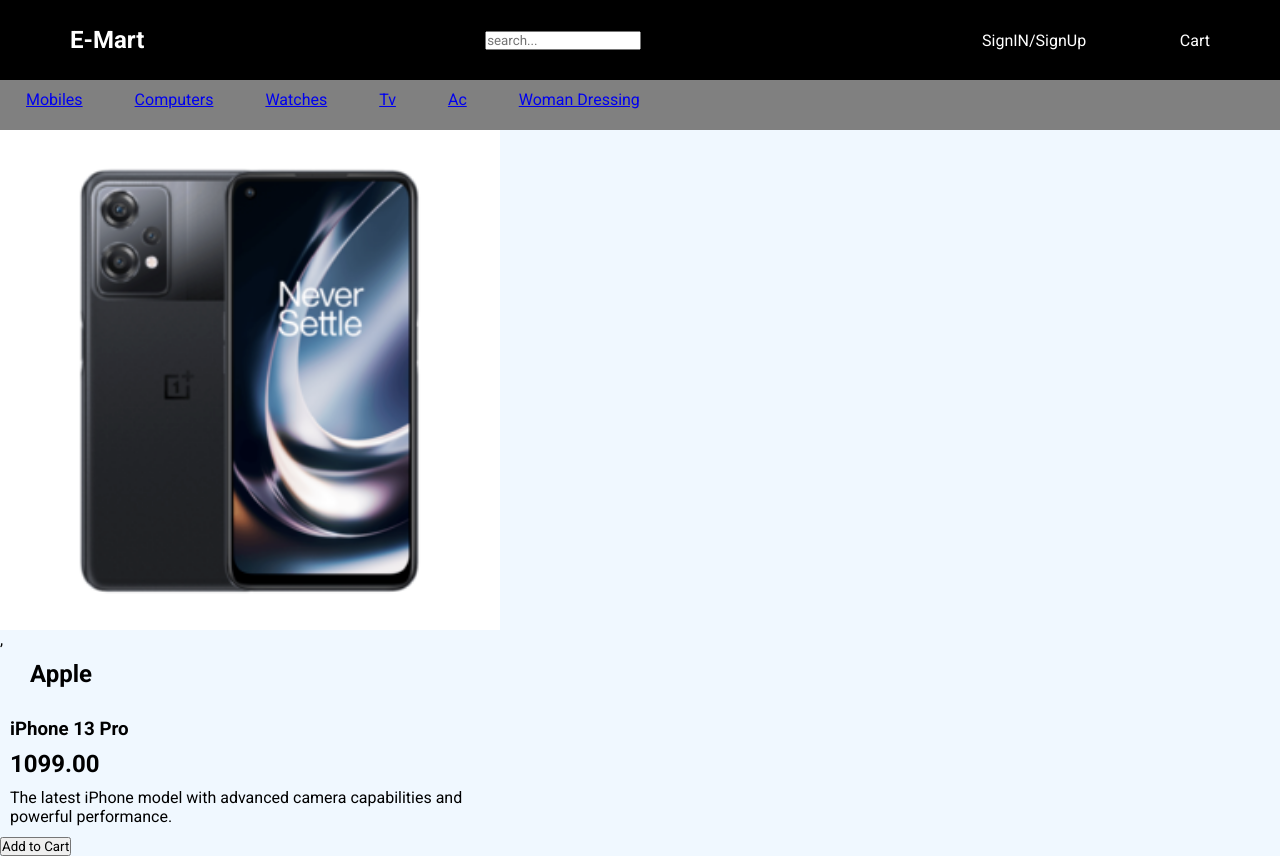
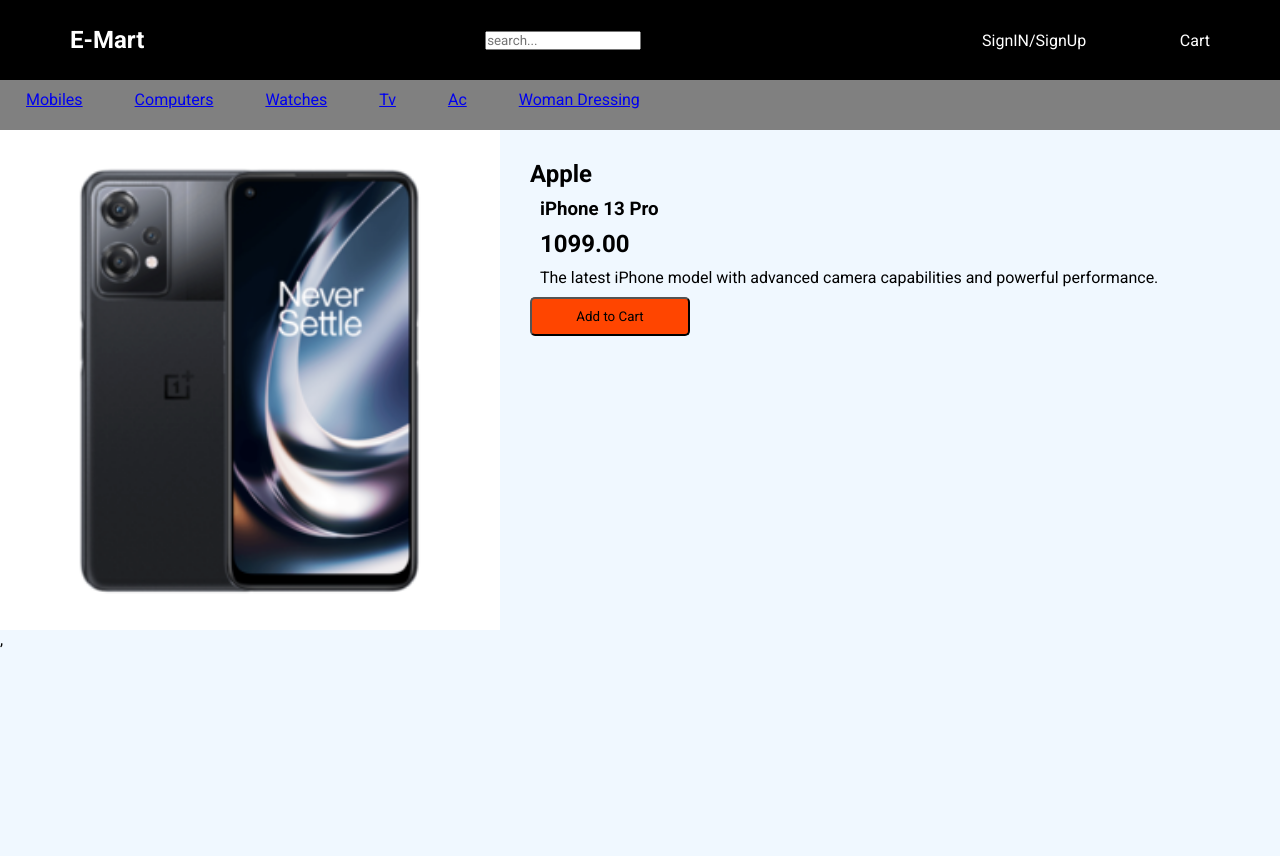
Before and after one commit to shravankgit/e-mart, a React (Vite) app: page /mobiles/1 in a window 1280 px wide. After the commit the page ends 800 px from the top, so only its background shows below. Built offline with nearby package versions, Linux system fonts and the light colour scheme.

Commit message:
small changes for the filter

```diff
--- a/src/App.css
+++ b/src/App.css
@@ -105,7 +105,7 @@
 }
 
 .ind-section {
-	display: flex;
+	display:flex;
 }
 
 .ind-image img {
@@ -117,7 +117,7 @@
 }
 
 .ind-details button {
-	background-color: rgb(240, 79, 20);
+	background-color: orangered;
 	padding: 10px;
 	width: 10rem;
 	border-radius: 5px;
--- a/src/singles/MobileSingle.jsx
+++ b/src/singles/MobileSingle.jsx
@@ -9,24 +9,23 @@
 
 const MobileSingle = () => {
 
-    const {id} = useParams()
+    const { id } = useParams()
 
-    const product = mobileData.find((item)=>item.id === id)
+    const product = mobileData.find((item) => item.id === id)
 
     console.log(id);
 
     return (
         <>
             <Navbar />
-      <div className="ind-image">
-            <div className='ind-section'>
+            <div className="ind-section">
+                <div className='ind-image'>
                     <img src={product.image} alt="" />
                 </div>
 
                 <div className="ind-details space">
                     <div className="ind-company">
                         <h2>{product.company}</h2>
-            </div>
                     </div>
 
                     <div className="ind-model space">
@@ -42,6 +41,7 @@
                     </div>
                     <button>Add to Cart</button>
                 </div>
+            </div>
 
         </>
     )
--- a/src/stores/pages/mobilePage.jsx
+++ b/src/stores/pages/mobilePage.jsx
@@ -24,6 +24,7 @@
 	return (
 		<>
 			<Navbar />
+			{/* show mobile company names */}
 			<div className="fullpage">
 				<div className="pro-selected">
 					{companies.map((company) => (
@@ -39,7 +40,7 @@
 						</div>
 					))}
 				</div>
-
+{/* show selected mobile information */}
 				<div className="pageSection">
 					{filteredProduct.map((item) => (
 						<div key={item.id}>
```
Also changed, not shown: 1 other file (tests, documents, lock files or other folders). Lines whose indentation alone changed are shown as unchanged.
